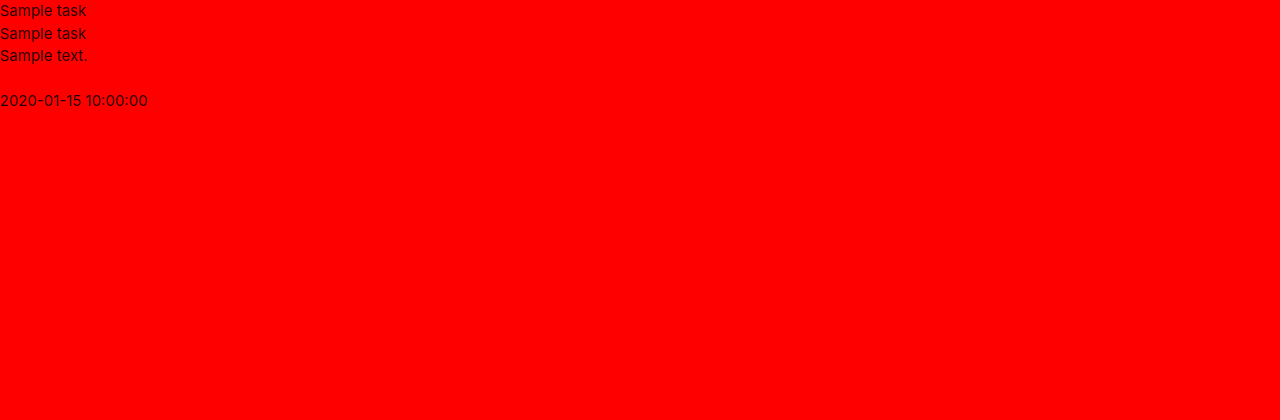
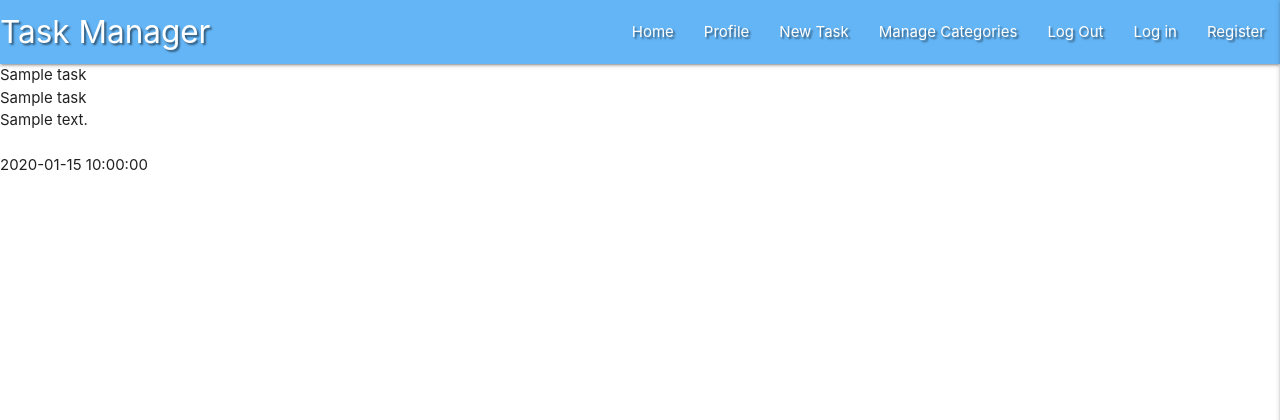
Before and after one commit to Elippsis007/task_manager_app, a Flask app: page / in a window 1280 px wide. Shown: the top 420 px of the page. Run offline with Flask 2, Linux system fonts and the light colour scheme; a database or web service that is not in the repository returns one stand-in record (values such as "Sample title"); some libraries are stand-ins or nearby versions.

Commit message:
Add Materialize Navbar and Side Nav

```diff
--- a/static/css/style.css
+++ b/static/css/style.css
@@ -1,3 +1,3 @@
-body {
-    background-color: red;
+.text-shadow {
+    text-shadow: 2px 2px 2px rgba(0, 0, 0, 0.5);
 }
--- a/static/js/script.js
+++ b/static/js/script.js
@@ -0,0 +1,3 @@
+$(document).ready(function () {
+    $('.sidenav').sidenav({edge: "right"});
+});
--- a/templates/base.html
+++ b/templates/base.html
@@ -14,6 +14,37 @@
 </head>
 <body>
 
+    <header>
+        <!-- Top Navbar -->
+        <nav class="nav-extended text-shadow blue lighten-2">
+            <div class="nav-wrapper">
+                <a href="{{ url_for('get_tasks') }}" class="brand-logo">Task Manager</a>
+                <a href="#" data-target="mobile-demo" class="sidenav-trigger right"><i class="fas fa-caret-square-down fa-3x"></i></a>
+                <ul class="right hide-on-med-and-down">
+                    <li><a href="{{ url_for('get_tasks') }}">Home</a></li>
+                    <li><a href="#">Profile</a></li>
+                    <li><a href="#">New Task</a></li>
+                    <li><a href="#">Manage Categories</a></li>
+                    <li><a href="#">Log Out</a></li>
+                    <li><a href="#">Log in</a></li>
+                    <li><a href="#">Register</a></li>
+                </ul>
+            </div>
+        </nav>
+
+        <!-- Mobile Sidebar -->
+        <ul class="sidenav" id="mobile-demo">
+            <li><h4 class="center-align blue-text text-lighten-2">Task Manager</h4></li>
+            <li><a href="{{ url_for('get_tasks') }}">Home</a></li>
+            <li><a href="#">Profile</a></li>
+            <li><a href="#">New Task</a></li>
+            <li><a href="#">Manage Categories</a></li>
+            <li><a href="#">Log Out</a></li>
+            <li><a href="#">Log in</a></li>
+            <li><a href="#">Register</a></li>
+        </ul>
+    </header>
+
     {% block content %}
     {% endblock %}
 
```
